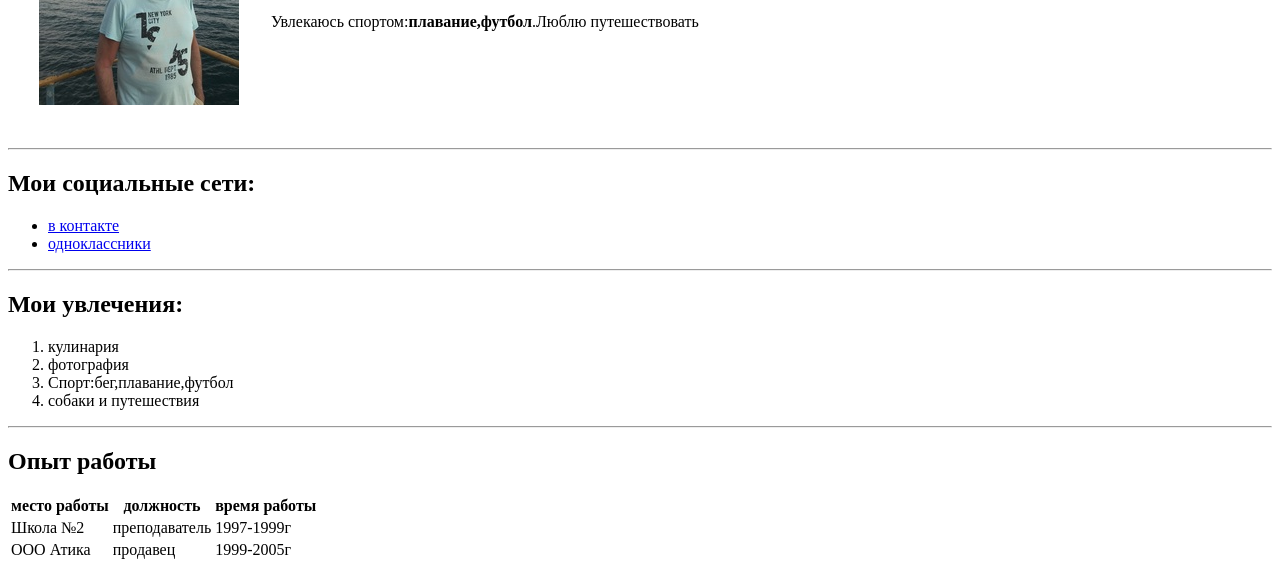
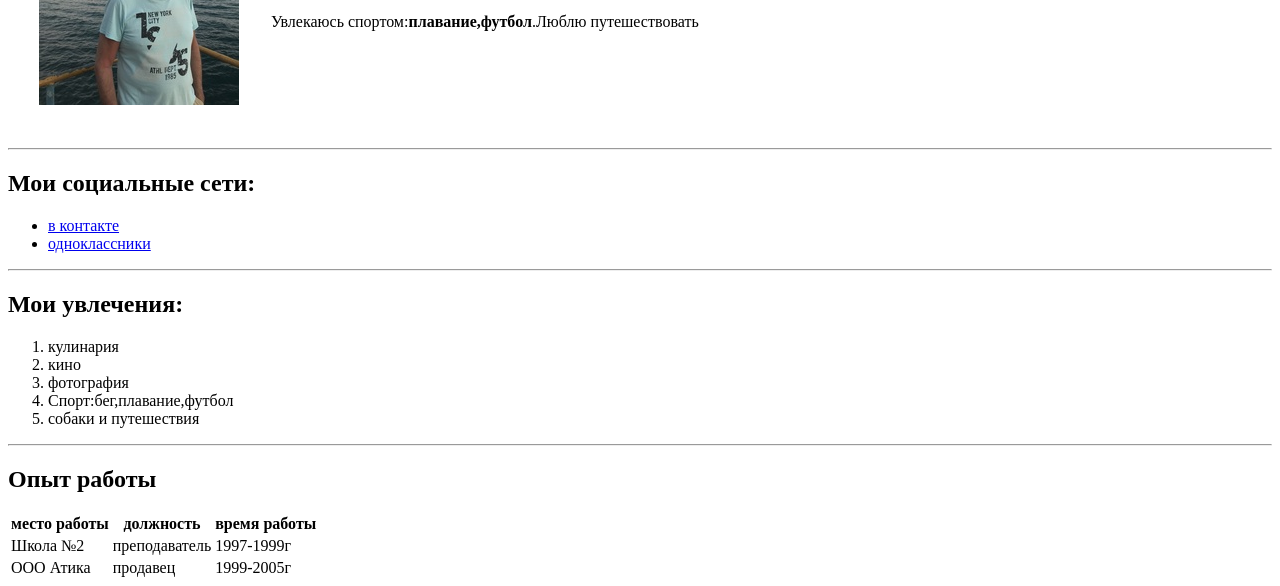
Before and after one commit to tigr2010/tigr, a plain HTML site: page index.html in a window 1280 px wide. Shown: the part 201-787 px from the top of the page. Drawn offline with Linux system fonts and the light colour scheme.

Commit message:
Update index.html

```diff
--- a/index.html
+++ b/index.html
@@ -30,6 +30,7 @@
 <h2>Мои увлечения:</h2>
 <ol>
     <li>кулинария</li>
+    <li>кино</li>
     <li>фотография</li>
     <li>Спорт:бег,плавание,футбол</li>
     <li>собаки и путешествия</li>
```
